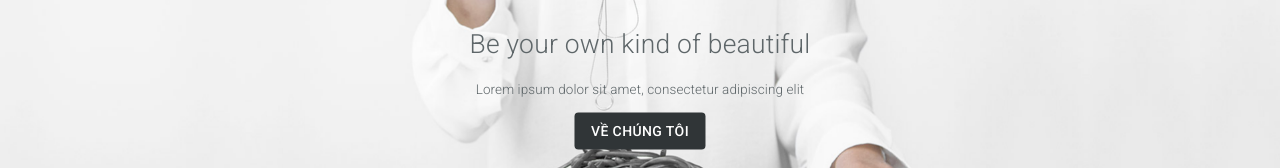
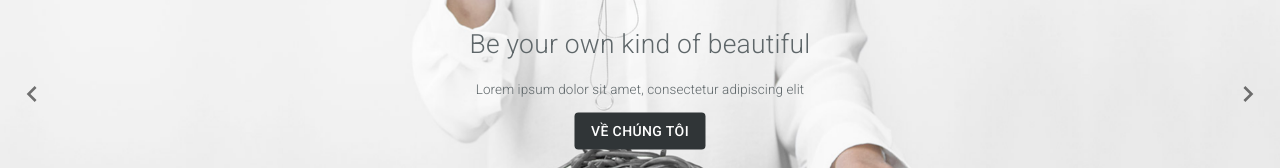
Before and after one commit to 19520280/dynamic-website, a React (Create React App) app: page / in a window 1280 px wide. Shown: the part 335-503 px from the top of the page. Built offline with nearby package versions, Linux system fonts and the light colour scheme.

Commit message:
Adding ChervonButton

```diff
--- a/src/components/Banner/Banner.css
+++ b/src/components/Banner/Banner.css
@@ -1,4 +1,5 @@
 .fullwidthbanner-container {
+  position: relative;
   padding: 0;
   margin-bottom: 20px;
   width: 100%;
@@ -29,17 +30,22 @@
   position: absolute;
   left: 50%;
   top: 50%;
-  transform: translate(-50%,-50%);
+  transform: translate(-50%, -50%);
 }
 .fullwidthbanner-container .caption-second p {
   width: max-content;
   line-height: inherit;
 }
+.fullwidthbanner-container .icon {
+  position: absolute;
+  top: 50%;
+  z-index: 1000;
+}
 
-.active-revslide {
-  width: 100%;
-  height: 100%;
-  z-index: 20;
-  visibility: inherit;
-  opacity: 1;
+.icon.right {
+  right: 8px;
 }
+
+.icon.left {
+  left: 8px;
+}
--- a/src/components/Banner/Banner.js
+++ b/src/components/Banner/Banner.js
@@ -4,6 +4,7 @@ import {
   Box,
   Button,
   Grow,
+  IconButton,
   Slide,
   Typography,
   Zoom,
@@ -12,7 +13,8 @@ import {
 } from "@mui/material";
 import React, { useEffect, useState } from "react";
 
-import { ChevronRight } from "@mui/icons-material";
+import ChevronLeftIcon from "@mui/icons-material/ChevronLeft";
+import ChevronRightIcon from "@mui/icons-material/ChevronRight";
 
 const slide1 =
   require("../../assets/images/banners/complex_slide01.jpg").default;
@@ -47,7 +49,7 @@ const Banner = () => {
             justifyContent: "center",
             alignItems: "center",
             width: "max-content",
-            height:"max-content",
+            height: "max-content",
           }}
           overflow="hidden"
           ref={containerRef}
@@ -97,11 +99,7 @@ const Banner = () => {
               </Typography>
             </Slide>
           </div>
-          <Zoom
-            direction="up"
-            in={checked}
-            {...{ timeout: 1000 }}
-          >
+          <Zoom direction="up" in={checked} {...{ timeout: 1000 }}>
             <Box>
               <Typography
                 fontSize="calc(0.8rem + 0.05vw)"
@@ -118,7 +116,7 @@ const Banner = () => {
               {isMobile ? (
                 <Button
                   variant="text"
-                  endIcon={<ChevronRight />}
+                  endIcon={<ChevronRightIcon />}
                   sx={{
                     padding: "4px 0px 0px 0px",
                     fontSize: "calc(0.8rem + 0.05vw)",
@@ -236,7 +234,7 @@ const Banner = () => {
               {isMobile ? (
                 <Button
                   variant="text"
-                  endIcon={<ChevronRight />}
+                  endIcon={<ChevronRightIcon />}
                   sx={{
                     padding: "4px 0px 0px 0px",
                     fontSize: "calc(0.8rem + 0.05vw)",
@@ -261,7 +259,10 @@ const Banner = () => {
   /* #endregion */
 
   /* #region  use for transition */
-
+  function setIndex() {
+    if (bannerShow < listBanner.length - 1) setBannerShow(bannerShow + 1);
+    else setBannerShow(0);
+  }
   useEffect(() => {
     if (!checked) {
       setchecked(true);
@@ -270,8 +271,7 @@ const Banner = () => {
 
   useEffect(() => {
     let timer = setInterval(function () {
-      if (bannerShow < listBanner.length - 1) setBannerShow(bannerShow + 1);
-      else setBannerShow(0);
+      setIndex();
     }, 5000);
     return () => {
       clearInterval(timer);
@@ -279,9 +279,19 @@ const Banner = () => {
     };
   });
   /* #endregion */
-  console.log("state after", checked, bannerShow);
+
   return (
     <div className="fullwidthbanner-container">
+        <IconButton className="icon left" onClick={setIndex}>
+          <ChevronLeftIcon
+            sx={{ color: "secondary", width: "2rem", height: "2rem" }}
+          />
+        </IconButton>
+        <IconButton className="icon right" onClick={setIndex}>
+          <ChevronRightIcon
+            sx={{ color: "secondary", width: "2rem", height: "2rem" }}
+          />
+        </IconButton>
       {listBanner.map((banner, index) =>
         index === bannerShow ? banner : null
       )}
```
